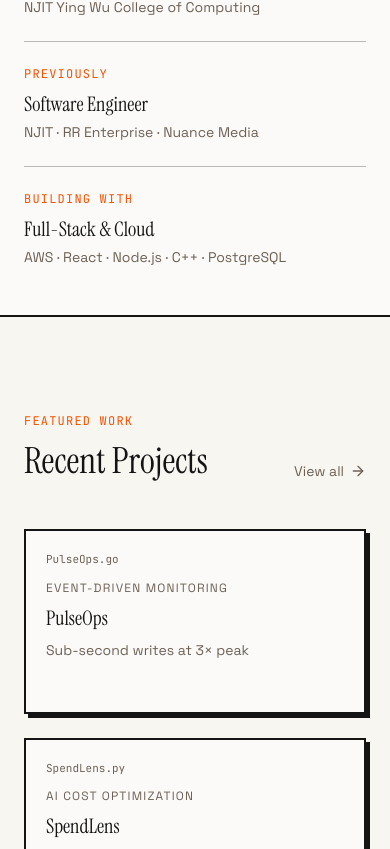
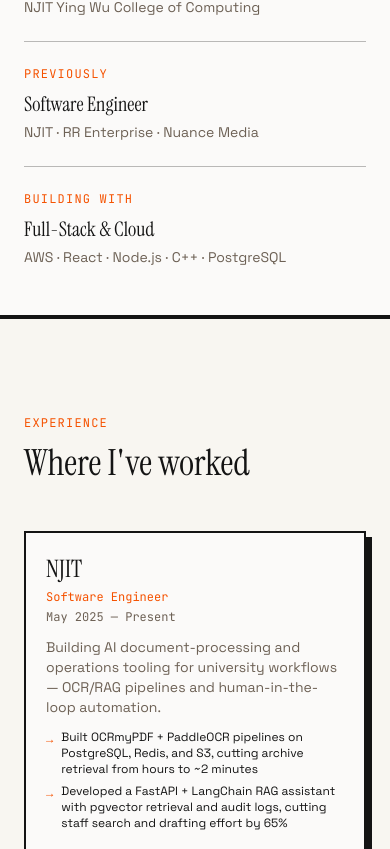
Before and after one commit to d3v07/devtrivedi.com, a React (Vite) app: page / in a window 390 px wide. Shown: the part 1148-1997 px from the top of the page. Built offline with nearby package versions, Linux system fonts and the light colour scheme; the HTML template or start-up script is replaced by a standard one.

Commit message:
chore: apply changes

```diff
--- /dev/null
+++ b/src/data/experience.ts
@@ -0,0 +1,74 @@
+export interface ExperienceItem {
+  number: string;
+  company: string;
+  role: string;
+  period: string;
+  location: string;
+  description: string;
+  achievements: string[];
+  technologies: string[];
+}
+
+/** Single source of truth for work history — rendered on the Home and About pages. */
+export const experiences: ExperienceItem[] = [
+  {
+    number: "01",
+    company: "NJIT",
+    role: "Software Engineer",
+    period: "May 2025 — Present",
+    location: "Newark, NJ",
+    description:
+      "Building AI document-processing and operations tooling for university workflows — OCR/RAG pipelines and human-in-the-loop automation.",
+    achievements: [
+      "Built OCRmyPDF + PaddleOCR pipelines on PostgreSQL, Redis, and S3, cutting archive retrieval from hours to ~2 minutes",
+      "Developed a FastAPI + LangChain RAG assistant with pgvector retrieval and audit logs, cutting staff search and drafting effort by 65%",
+      "Engineered LangGraph human-in-the-loop workflows and a Next.js ops dashboard with RBAC, retries, and monitoring, cutting setup time from 30 to 10 minutes",
+    ],
+    technologies: ["FastAPI", "LangChain", "LangGraph", "pgvector", "PostgreSQL", "Redis", "Next.js", "AWS S3"],
+  },
+  {
+    number: "02",
+    company: "RR Enterprise",
+    role: "Software Engineer",
+    period: "Jul 2024 — Dec 2024",
+    location: "India",
+    description:
+      "Built high-performance C++ data pipelines and REST APIs for an inventory platform on AWS, improving reliability and cross-team throughput.",
+    achievements: [
+      "Engineered a C++ pipeline on AWS S3 and MongoDB processing 10K+ daily inventory records, saving ~$4K/month",
+      "Built React + Express + Node.js REST APIs with JWT and Swagger, cutting report turnaround from 40 to 12 minutes across a 5-person team",
+      "Added CSV validation, retry logic, CloudWatch alarms, and health checks, cutting repeat failures by 90% and downtime by 60%",
+    ],
+    technologies: ["C++", "AWS S3", "MongoDB", "React", "Express", "Node.js", "CloudWatch", "JWT"],
+  },
+  {
+    number: "03",
+    company: "Nuance Media",
+    role: "Software Engineer",
+    period: "Jun 2023 — May 2024",
+    location: "Remote",
+    description:
+      "Delivered optimized React applications and database performance work with full CI/CD delivery for client campaigns.",
+    achievements: [
+      "Optimized React dashboards on Vercel with code splitting and lazy loading, cutting page load time 35% (~$5.5K/quarter saved)",
+      "Profiled slow MongoDB queries with Atlas and added compound indexes, cutting latency from 400ms to 180ms in production",
+      "Delivered 20+ features via Jira and PR workflows with tests and CI/CD, maintaining 95% coverage and cutting deploy time by 67%",
+    ],
+    technologies: ["React", "Vercel", "MongoDB", "GitHub Actions", "Jest", "Jira"],
+  },
+  {
+    number: "04",
+    company: "Nuance Media",
+    role: "Software Engineer Intern",
+    period: "May 2022 — Sep 2023",
+    location: "Remote",
+    description:
+      "Trained ML models and orchestrated cross-cloud inference pipelines for automated evaluation reporting.",
+    achievements: [
+      "Trained SageMaker ML models to 91% accuracy and integrated Python inference workflows automating daily evaluation reporting",
+      "Orchestrated AWS Lambda and Azure Databricks workflows to process 80 GB client datasets for inference and batch reporting",
+      "Coordinated 50+ Jira tickets across a 4-person intern team over 5 months, translating business requests into technical tasks",
+    ],
+    technologies: ["Python", "AWS Lambda", "SageMaker", "Azure Databricks", "Jira"],
+  },
+];
--- a/src/pages/About.tsx
+++ b/src/pages/About.tsx
@@ -1,71 +1,9 @@
 import { ArrowUpRight, Award, BookOpen, Briefcase, Code2 } from "lucide-react";
 import { motion } from "framer-motion";
 import Footer from "@/components/sections/Footer";
+import { experiences } from "@/data/experience";
 
 // ─── Data ────────────────────────────────────────────────────────────────────
-
-const experiences = [
-  {
-    number: "01",
-    company: "NJIT",
-    role: "Software Engineer",
-    period: "May 2025 — Present",
-    location: "Newark, NJ",
-    description:
-      "Building AI document-processing and operations tooling for university workflows — OCR/RAG pipelines and human-in-the-loop automation.",
-    achievements: [
-      "Built OCRmyPDF + PaddleOCR pipelines on PostgreSQL, Redis, and S3, cutting archive retrieval from hours to ~2 minutes",
-      "Developed a FastAPI + LangChain RAG assistant with pgvector retrieval and audit logs, cutting staff search and drafting effort by 65%",
-      "Engineered LangGraph human-in-the-loop workflows and a Next.js ops dashboard with RBAC, retries, and monitoring, cutting setup time from 30 to 10 minutes",
-    ],
-    technologies: ["FastAPI", "LangChain", "LangGraph", "pgvector", "PostgreSQL", "Redis", "Next.js", "AWS S3"],
-  },
-  {
-    number: "02",
-    company: "RR Enterprise",
-    role: "Software Engineer",
-    period: "Jul 2024 — Dec 2024",
-    location: "India",
-    description:
-      "Built high-performance C++ data pipelines and REST APIs for an inventory platform on AWS, improving reliability and cross-team throughput.",
-    achievements: [
-      "Engineered a C++ pipeline on AWS S3 and MongoDB processing 10K+ daily inventory records, saving ~$4K/month",
-      "Built React + Express + Node.js REST APIs with JWT and Swagger, cutting report turnaround from 40 to 12 minutes across a 5-person team",
-      "Added CSV validation, retry logic, CloudWatch alarms, and health checks, cutting repeat failures by 90% and downtime by 60%",
-    ],
-    technologies: ["C++", "AWS S3", "MongoDB", "React", "Express", "Node.js", "CloudWatch", "JWT"],
-  },
-  {
-    number: "03",
-    company: "Nuance Media",
-    role: "Software Engineer",
-    period: "Jun 2023 — May 2024",
-    location: "Remote",
-    description:
-      "Delivered optimized React applications and database performance work with full CI/CD delivery for client campaigns.",
-    achievements: [
-      "Optimized React dashboards on Vercel with code splitting and lazy loading, cutting page load time 35% (~$5.5K/quarter saved)",
-      "Profiled slow MongoDB queries with Atlas and added compound indexes, cutting latency from 400ms to 180ms in production",
-      "Delivered 20+ features via Jira and PR workflows with tests and CI/CD, maintaining 95% coverage and cutting deploy time by 67%",
-    ],
-    technologies: ["React", "Vercel", "MongoDB", "GitHub Actions", "Jest", "Jira"],
-  },
-  {
-    number: "04",
-    company: "Nuance Media",
-    role: "Software Engineer Intern",
-    period: "May 2022 — Sep 2023",
-    location: "Remote",
-    description:
-      "Trained ML models and orchestrated cross-cloud inference pipelines for automated evaluation reporting.",
-    achievements: [
-      "Trained SageMaker ML models to 91% accuracy and integrated Python inference workflows automating daily evaluation reporting",
-      "Orchestrated AWS Lambda and Azure Databricks workflows to process 80 GB client datasets for inference and batch reporting",
-      "Coordinated 50+ Jira tickets across a 4-person intern team over 5 months, translating business requests into technical tasks",
-    ],
-    technologies: ["Python", "AWS Lambda", "SageMaker", "Azure Databricks", "Jira"],
-  },
-];
 
 const education = [
   {
--- a/src/pages/Home.tsx
+++ b/src/pages/Home.tsx
@@ -3,6 +3,7 @@
 import { AnimatePresence, motion } from "framer-motion";
 import { useEffect, useRef, useState } from "react";
 import ScrollReveal from "@/components/ScrollReveal";
+import { experiences } from "@/data/experience";
 import Footer from "@/components/sections/Footer";
 import { useApp } from "@/context/AppContext";
 
@@ -256,6 +257,59 @@
         </div>
       </section>
 
+      {/* ── EXPERIENCE ─────────────────────────────────────────────────── */}
+      <section className="py-24 px-6 md:px-12 lg:px-24 border-t-2 border-foreground">
+        <div className="max-w-6xl mx-auto">
+          <ScrollReveal>
+            <div className="flex justify-between items-end mb-12">
+              <div>
+                <span className="font-mono-code text-xs tracking-widest uppercase text-primary block mb-3">
+                  Experience
+                </span>
+                <h2 className="font-display text-4xl md:text-5xl">Where I've worked</h2>
+              </div>
+              <Link
+                to="/about"
+                className="group font-body text-sm hidden sm:flex items-center gap-1.5 text-muted-foreground hover:text-primary transition-colors"
+              >
+                Full story <ArrowRight className="w-4 h-4 group-hover:translate-x-0.5 transition-transform" />
+              </Link>
+            </div>
+          </ScrollReveal>
+
+          <div className="border-2 border-foreground hard-shadow-lg">
+            {experiences.map((exp, i) => (
+              <ScrollReveal key={exp.number} delay={i * 0.05} direction="up">
+                <div
+                  className={`group grid md:grid-cols-12 gap-3 md:gap-6 p-5 md:p-7 ${i % 2 === 0 ? "bg-card" : "bg-background"} ${i < experiences.length - 1 ? "border-b-2 border-foreground" : ""} hover:bg-primary/5 transition-colors duration-150`}
+                >
+                  {/* Company · role · period */}
+                  <div className="md:col-span-4">
+                    <h3 className="font-display text-2xl md:text-3xl group-hover:text-primary transition-colors">
+                      {exp.company}
+                    </h3>
+                    <p className="font-mono-code text-xs text-primary mt-1">{exp.role}</p>
+                    <p className="font-mono-code text-xs text-muted-foreground mt-1">{exp.period}</p>
+                  </div>
+                  {/* Description + top achievements */}
+                  <div className="md:col-span-8">
+                    <p className="font-body text-sm text-muted-foreground mb-3">{exp.description}</p>
+                    <ul className="space-y-1.5">
+                      {exp.achievements.slice(0, 2).map((a) => (
+                        <li key={a} className="font-body text-xs text-foreground flex items-start gap-2">
+                          <span className="text-primary mt-0.5 shrink-0 font-mono-code">→</span>
+                          {a}
+                        </li>
+                      ))}
+                    </ul>
+                  </div>
+                </div>
+              </ScrollReveal>
+            ))}
+          </div>
+        </div>
+      </section>
+
       {/* ── FEATURED PROJECTS ──────────────────────────────────────────── */}
       <section className="py-24 px-6 md:px-12 lg:px-24">
         <div className="max-w-6xl mx-auto">
```
